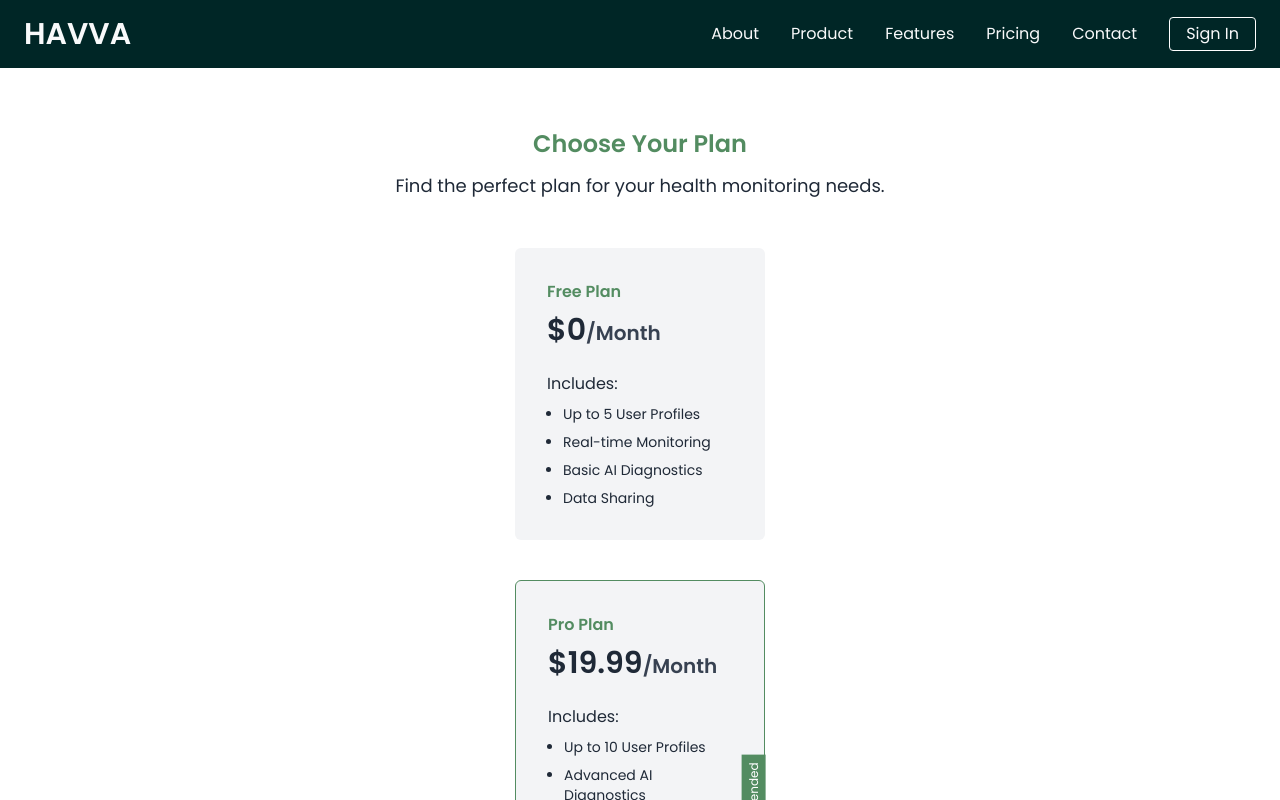
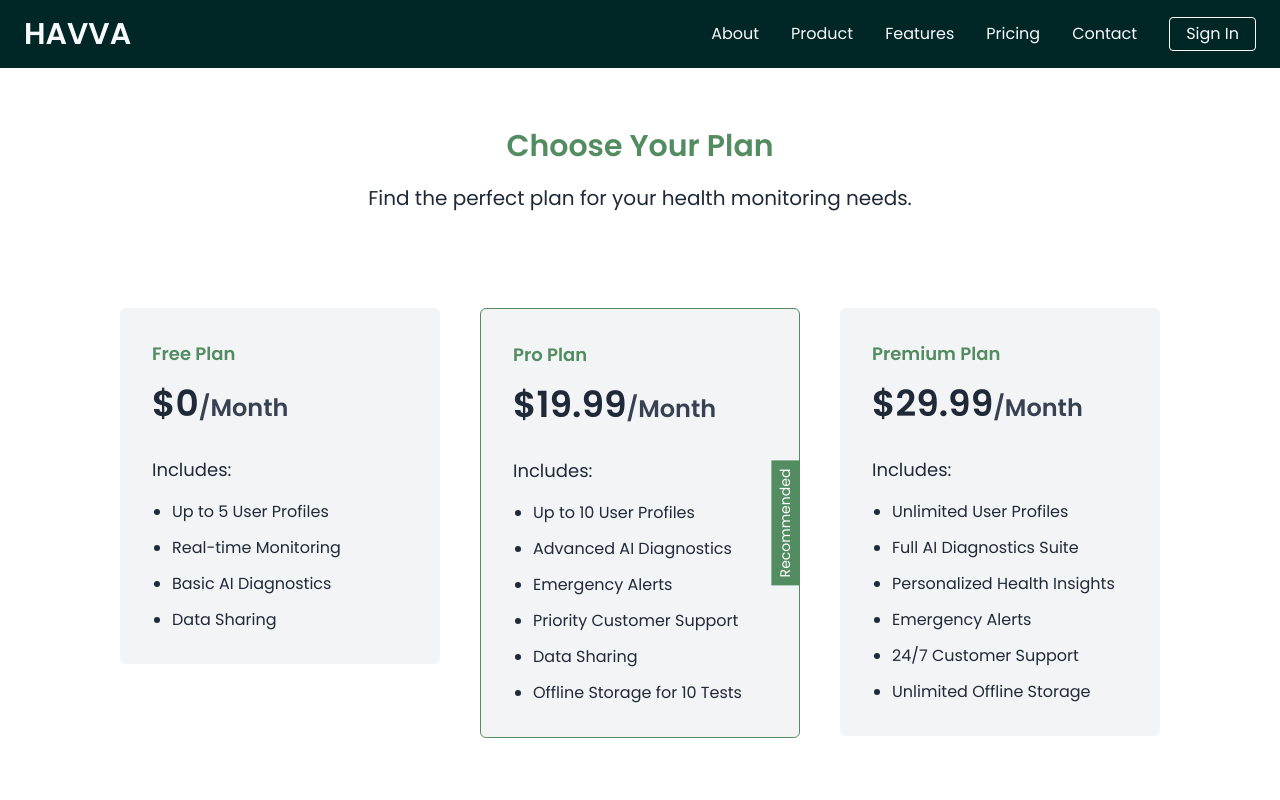
Before and after one commit to Bumblebig/Health-Diagnostic-Platform, a React (Vite) app: page /pricing in a window 1280 px wide. Shown: the top 800 px of the page. Built offline with nearby package versions, Linux system fonts and the light colour scheme.

Commit message:
made pricing page ada[tive for larger screens

```diff
--- a/src/pages/pricing/Pricing.jsx
+++ b/src/pages/pricing/Pricing.jsx
@@ -7,11 +7,11 @@ export default function Pricing() {
   return (
     <section className="py-24 pt-32 px-8 w-full transition-all">
       <div className="text-center">
-        <h1 className="text-2xl font-semibold mb-3 text-secondary">Choose Your Plan</h1>
-        <p className="mx-w-[600px] text-lg text-gray-800">Find the perfect plan for your health monitoring needs.</p>
+        <h1 className="text-2xl font-semibold mb-3 text-secondary lg:text-3xl xl:mb-5">Choose Your Plan</h1>
+        <p className="mx-w-[600px] text-lg text-gray-800 xl:text-xl">Find the perfect plan for your health monitoring needs.</p>
       </div>
 
-      <div className="flex flex-col items-center gap-10 mt-12">
+      <div className="flex flex-col items-center gap-10 mt-12 lg:flex-row lg:items-start lg:justify-center lg:mt-20 xl:mt-24">
         <PriceCard
           type="Free Plan"
           price="0"
--- a/src/pages/pricing/components/PriceCard.jsx
+++ b/src/pages/pricing/components/PriceCard.jsx
@@ -2,17 +2,17 @@ import { PriceFeatures } from ".";
 export default function PriceCard({ type, price, features, recommended }) {
     const listFeatures = features.map(feature => <PriceFeatures item={feature} />)
     return (
-        <figure className={`bg-gray-100 w-[250px] p-8 rounded-md text-gray-800 relative ${recommended && "border-secondary border"}`}>
+        <figure className={`bg-gray-100 w-[250px] p-8 rounded-md text-gray-800 relative xl:w-[320px] ${recommended && "border-secondary border"}`}>
             <div>
-                <h3 className="font-semibold text-secondary">{type}</h3>
-                <p className="font-semibold text-3xl mt-2 mb-6">${price}<span className="text-xl text-gray-700">/Month</span></p>
-                <p className="mt-4 mb-2">Includes:</p>
-                <ul className="pl-4 flex flex-col gap-2">
+                <h3 className="font-semibold text-secondary xl:text-lg">{type}</h3>
+                <p className="font-semibold text-3xl mt-2 mb-6 xl:text-4xl xl:mt-4 xl:mb-8">${price}<span className="text-xl text-gray-700 xl:text-2xl">/Month</span></p>
+                <p className="mt-4 mb-2 xl:text-lg xl:mb-4">Includes:</p>
+                <ul className="pl-4 flex flex-col gap-2 xl:pl-5 xl:gap-3">
                     {listFeatures}
                 </ul>
             </div>
 
-            {recommended && <p className="text-xs absolute bg-secondary text-white w-max top-[50%] translate-y-1/2 right-[-44px] px-2 py-1 -rotate-90">Recommended</p>}
+            {recommended && <p className="text-xs absolute bg-secondary text-white w-max top-[50%] -translate-y-1/2 right-[-44px] px-2 py-1 -rotate-90 xl:text-sm xl:right-[-49px]">Recommended</p>}
         </figure>
     )
 }
--- a/src/pages/pricing/components/PriceFeatures.jsx
+++ b/src/pages/pricing/components/PriceFeatures.jsx
@@ -1,5 +1,5 @@
 export default function PriceFeatures({ item }) {
     return (
-        <li className="text-sm list-disc list-outside">{item}</li>
+        <li className="text-sm list-disc list-outside xl:text-base">{item}</li>
     )
 }
```
